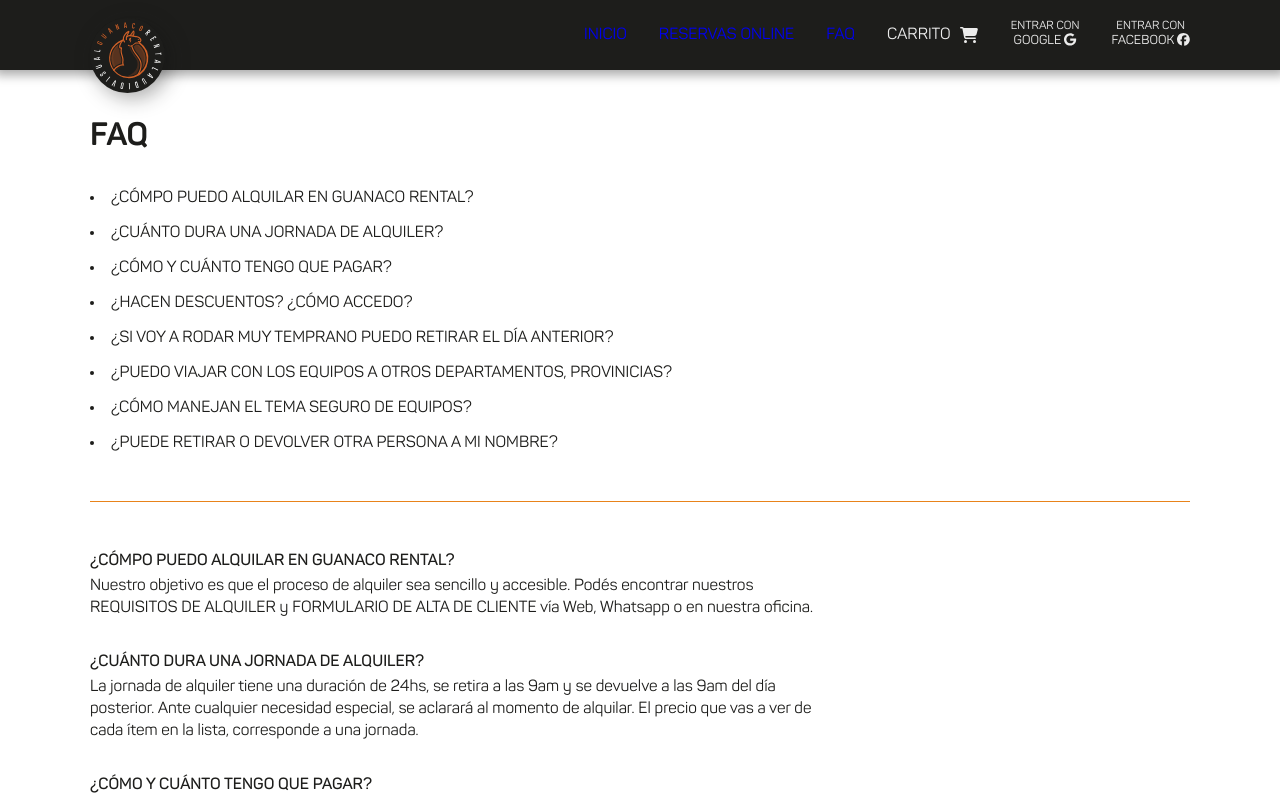
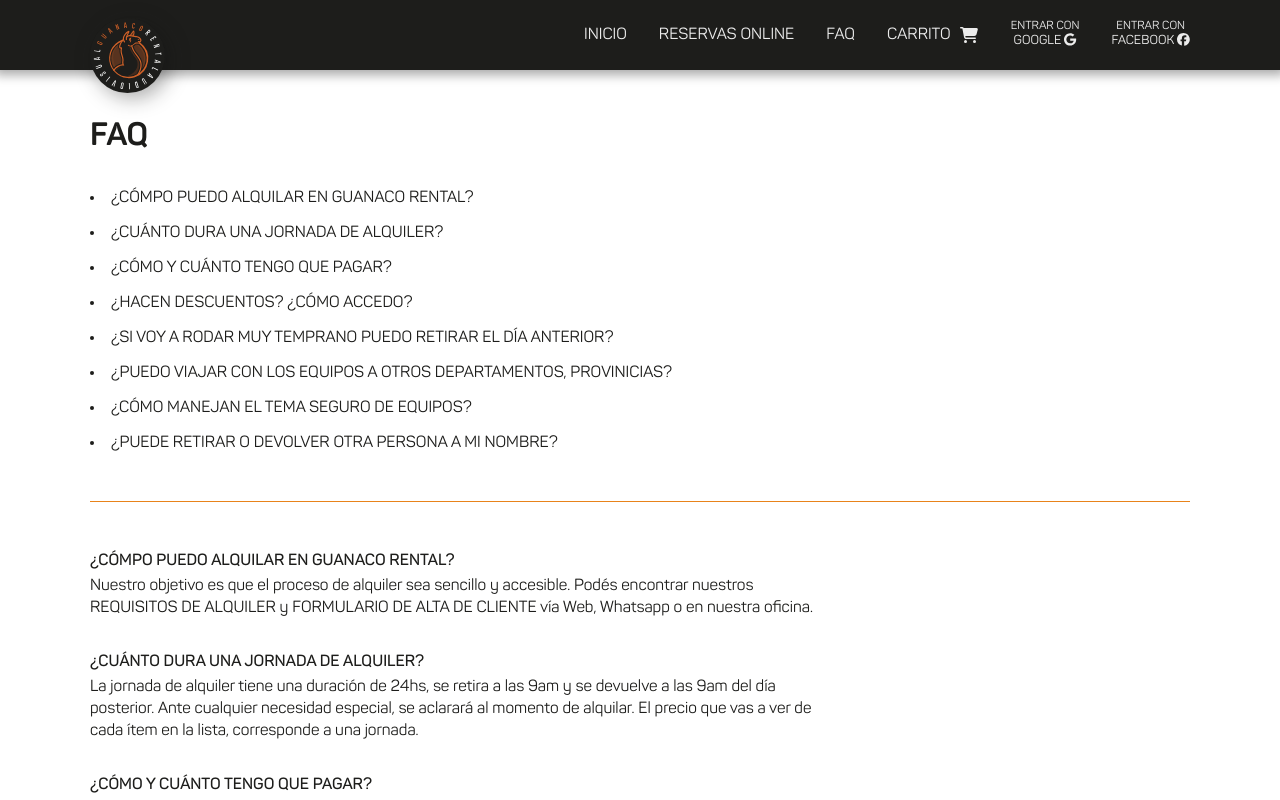
Before and after one commit to Facupelli/guanaco-rental, a Next.js app in the folder guanaco-rental/: page /faq in a window 1280 px wide. Shown: the top 800 px of the page. Built offline with nearby package versions, Linux system fonts and the light colour scheme; no server answers.

Commit message:
styles fix blue link navbar 2

```diff
--- a/guanaco-rental/components/Nav/Nav.module.scss
+++ b/guanaco-rental/components/Nav/Nav.module.scss
@@ -51,6 +51,8 @@
       cursor: pointer;
 
       a {
+        color: $m-white;
+
         &:visited {
           color: $m-white;
         }
--- a/guanaco-rental/pages/cart/index.js
+++ b/guanaco-rental/pages/cart/index.js
@@ -119,7 +119,7 @@ export default function CartPage() {
   return (
     <div>
       <Head>
-        <title>Guanaco Cart</title>
+        <title>Guanaco Carrito</title>
         <meta
           name="description"
           content="Guanaco rental website, book filming equipment online. San Juan, Argentina."
```
